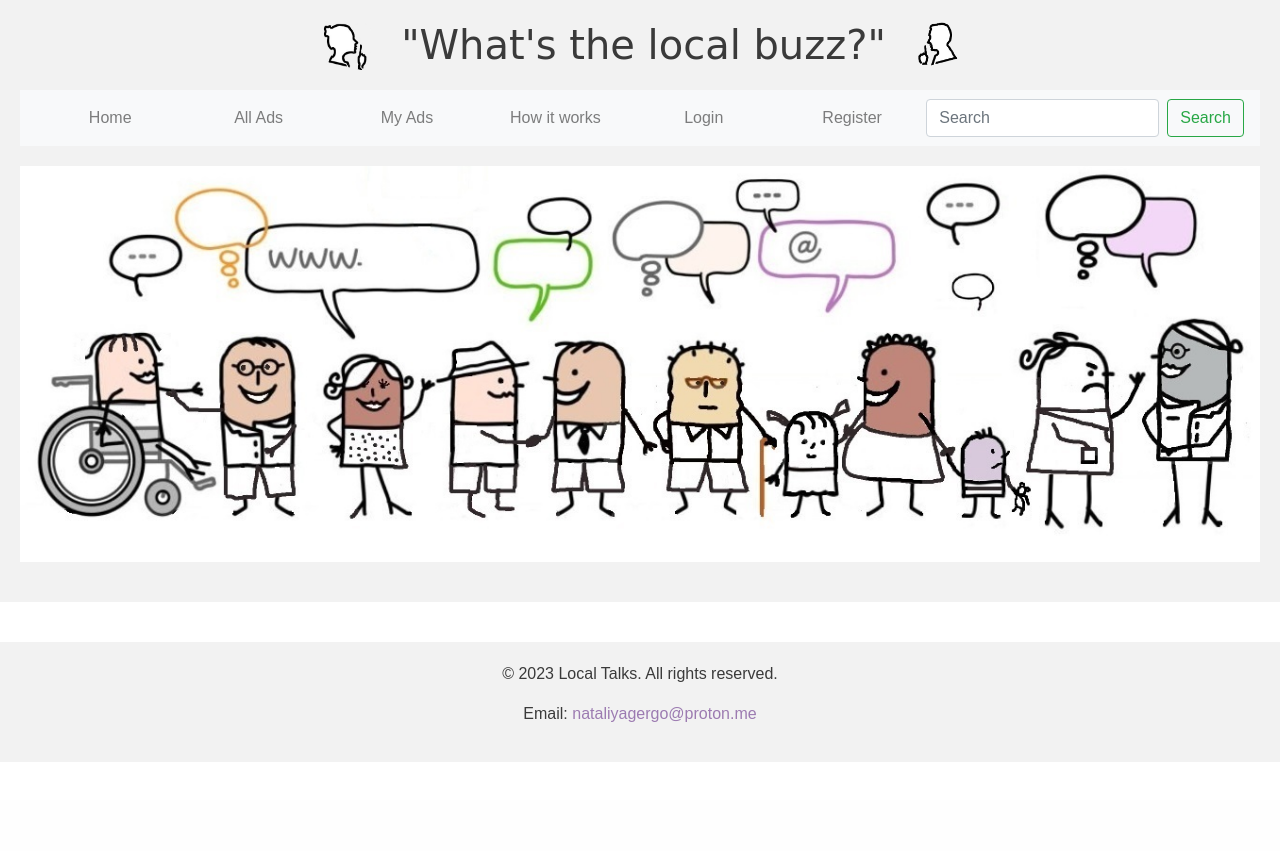
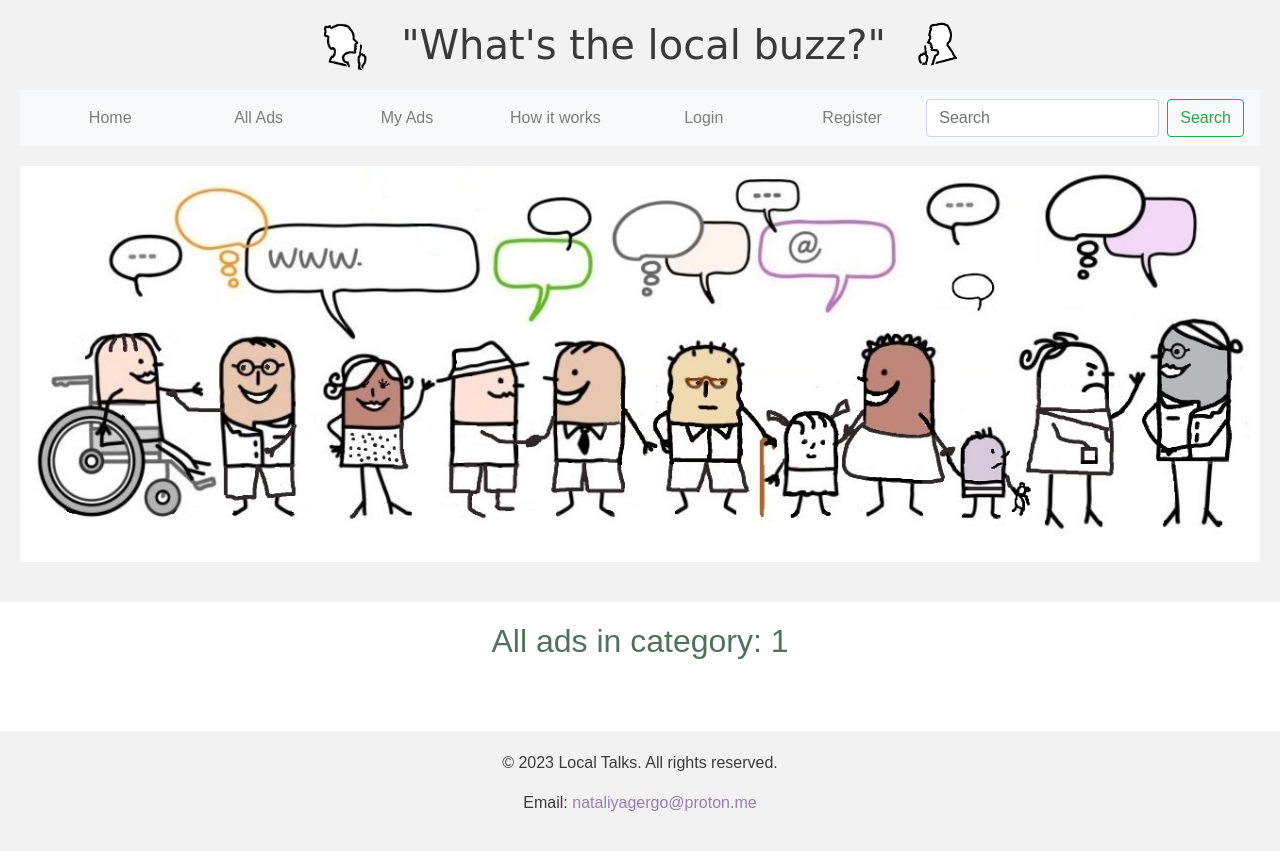
Before and after one commit to 1101712/Local-Talks, a Django app: page /category/1/ in a window 1280 px wide. Before the commit the page ends 722 px from the top, so only its background shows below. Run offline with Django 4.2, Linux system fonts and the light colour scheme; data that the repository does not hold is empty; some libraries are stand-ins or nearby versions.

```diff
--- a/localtalks/talks/templates/talks/ad/ads_by_category.html
+++ b/localtalks/talks/templates/talks/ad/ads_by_category.html
@@ -1,6 +1,9 @@
 {% extends "talks/base.html" %} <!-- Extend from the base template -->
 
 {% block content %} <!-- Content block starts here -->
+<div class="col-md-8 mx-auto content-center"> <!-- Additional wrapper for the header -->
+    <h2 class="custom1-color custom-ads">All ads in category: {{ category_name }}</h2>
+</div>
     <div class="ads-wrapper"> <!-- Wrapper for all ads -->
         <!-- Loop through each ad object in the 'ads' queryset -->
         {% for ad in ads %}
--- a/localtalks/talks/views.py
+++ b/localtalks/talks/views.py
@@ -373,10 +373,13 @@ class AdsByCategoryView(ListView):
     context_object_name = 'ads'
 
     def get_queryset(self):
-        return (
-            Ad.objects.filter(categories__name=self.kwargs['category_name'])
-            .order_by('-date_posted')
-        )
+        category_name = self.kwargs['category_name']
+        return Ad.objects.filter(categories__name=category_name)
+
+    def get_context_data(self, **kwargs):
+        context = super().get_context_data(**kwargs)
+        context['category_name'] = self.kwargs['category_name']
+        return context
 
 
 # Class-based view for displaying the rules of the site
```
